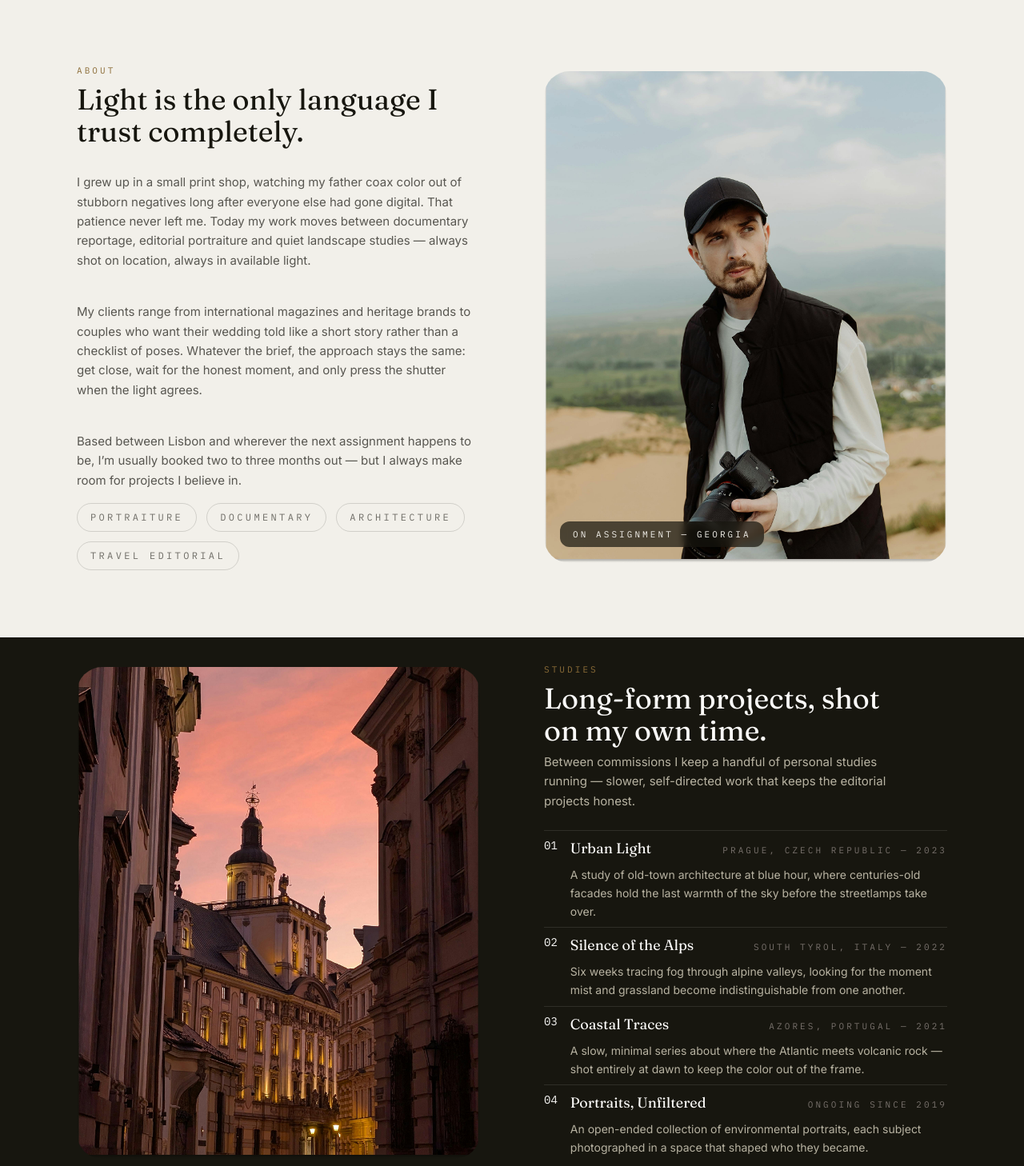
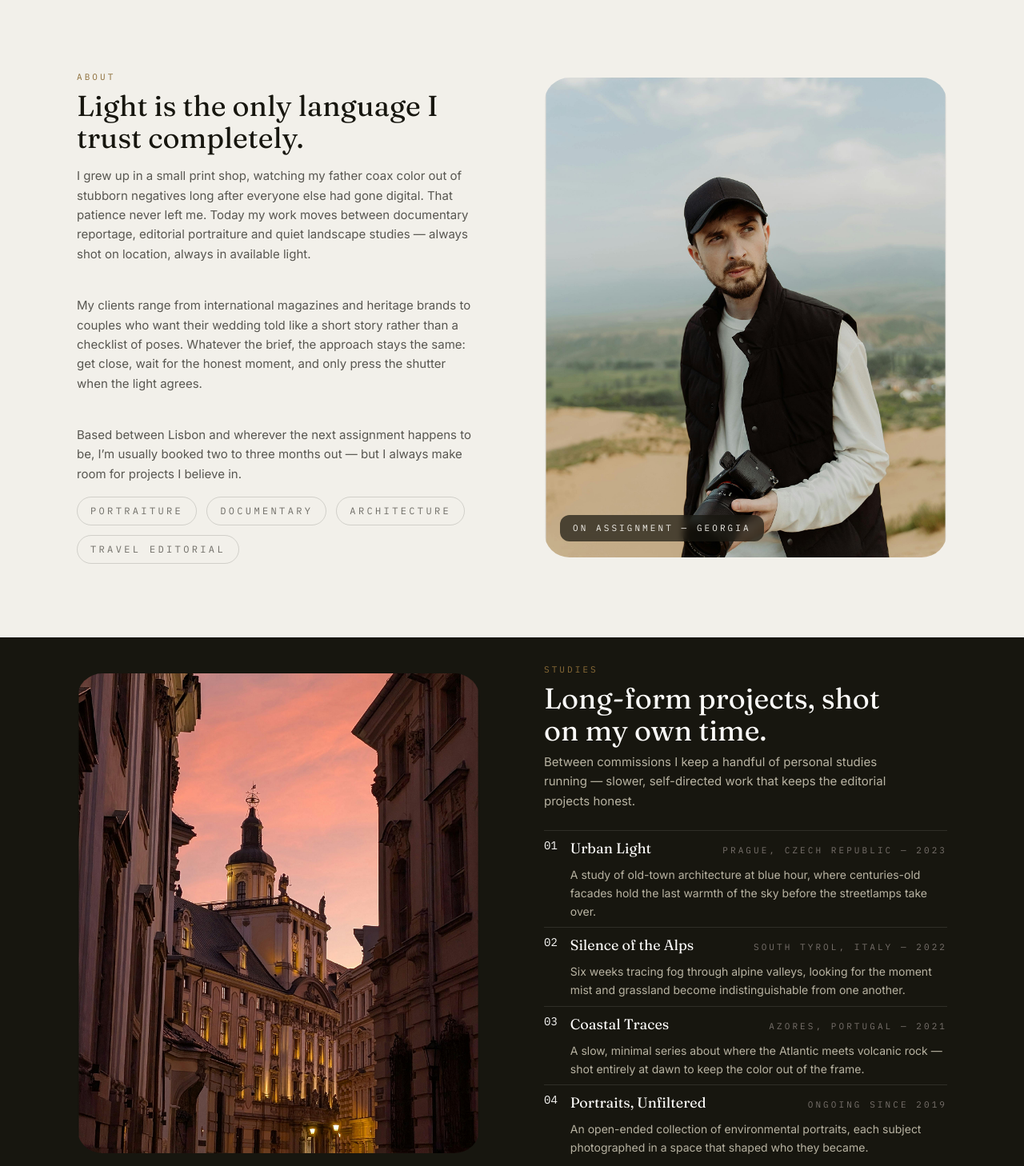
Before and after one commit to wuerion/JulilanVoss-Landing, an Astro site: page / in a window 1280 px wide. Shown: the part 866-2324 px from the top of the page at 80% size. Built offline with nearby package versions, Linux system fonts and the light colour scheme; Astro itself is replaced by a stand-in of ours.

Commit message:
style(responsive): change value 700 to 600

```diff
--- a/src/components/About.astro
+++ b/src/components/About.astro
@@ -7,7 +7,7 @@
           Light is the only language I trust completely.
         </h2>
       </div>
-      <div class="mt-2 md:mt-8 space-y-5 xl:space-y-10 text-[15px] leading-relaxed text-ink/70 flex flex-col">
+      <div class="mt-2 md:mt-4 space-y-2.5 xl:space-y-10 text-[15px] leading-relaxed text-ink/70 flex flex-col">
         <p>
           I grew up in a small print shop, watching my father coax color out
           of stubborn negatives long after everyone else had gone digital.
@@ -43,7 +43,7 @@
         <img
           src="/images/about-photo.png"
           alt="Julian Voss on location, camera in hand, overlooking a valley"
-          class="mx-auto object-cover w-full aspect-auto md:aspect-[3/5] xl:aspect-auto max-h-[700px] 2xl:max-h-[900px]"
+          class="mx-auto object-cover w-full aspect-auto md:aspect-[3/5] xl:aspect-auto max-h-[600px] 2xl:max-h-[900px]"
           loading="lazy"
         />
         <div class="absolute bottom-5 left-2 md:left-5 rounded-xl bg-ink/70 px-4 py-2 font-mono text-[11px] uppercase tracking-widest2 text-stone-100 backdrop-blur-sm">
--- a/src/components/Studies.astro
+++ b/src/components/Studies.astro
@@ -34,7 +34,7 @@ const studies = [
         <img
           src="/images/studies-photo.png"
           alt="A historic building glowing at sunset between two street facades"
-          class="mx-auto object-cover w-full aspect-auto md:aspect-[3/5] xl:aspect-auto max-h-[700px] 2xl:max-h-[900px]"
+          class="mx-auto object-cover w-full aspect-auto md:aspect-[3/5] xl:aspect-auto max-h-[600px] 2xl:max-h-[900px]"
           loading="lazy"
         />
       </div>
```
